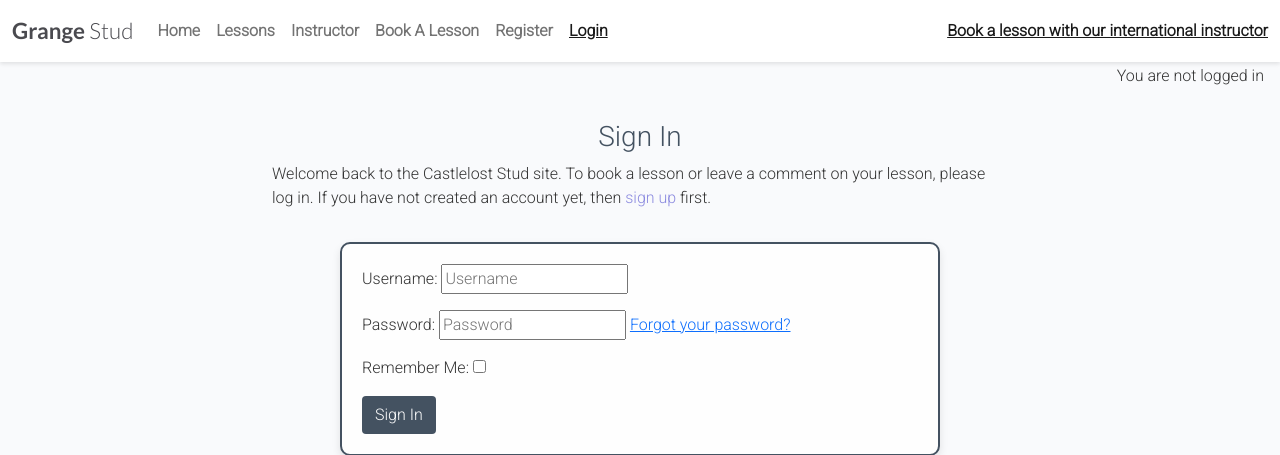
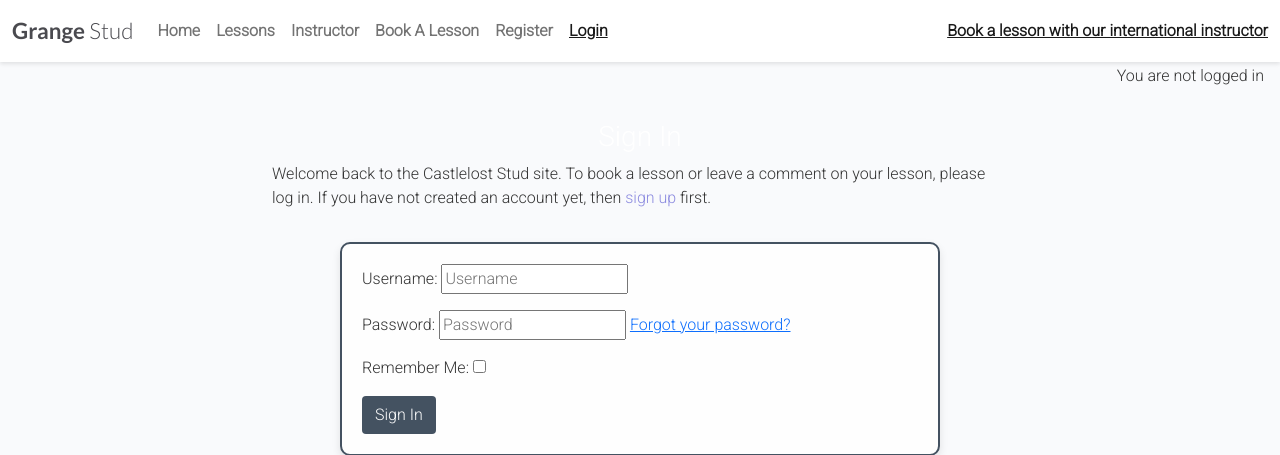
Before and after one commit to Declan444/Castlelost-Stud, a Django app: a page that uses templates/base.html in a window 1280 px wide. Shown: the top 455 px of the page. Run offline with Django 4.2, Linux system fonts and the light colour scheme; some libraries are stand-ins or nearby versions.

Commit message:
style booking form

```diff
--- a/static/css/style.css
+++ b/static/css/style.css
@@ -18,7 +18,10 @@ body {
     background-color: #f8f9fa;
 }
 
+.mt-5{
 
+    margin-bottom: 40px;
+}
 /* Main Background */
 .main-bg {
     background-color: #ffffff; /* White background for the main content */
@@ -658,7 +661,7 @@ form {
 }
 
 h3, h4 {
-    color: #445261; /* Heading color to match the site theme */
+    color: white; /* Heading color to match the site theme */
     text-align: center; /* Center align headings */
 }
 
```
Also changed, not shown: 1 other file.
